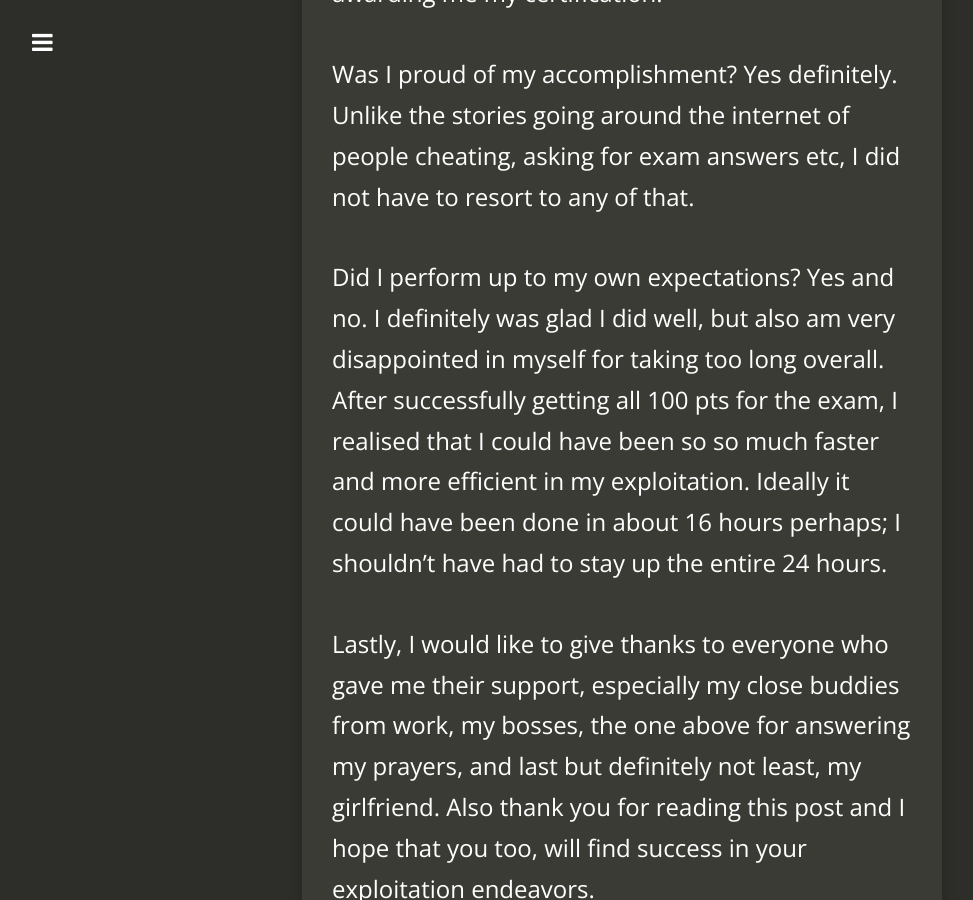
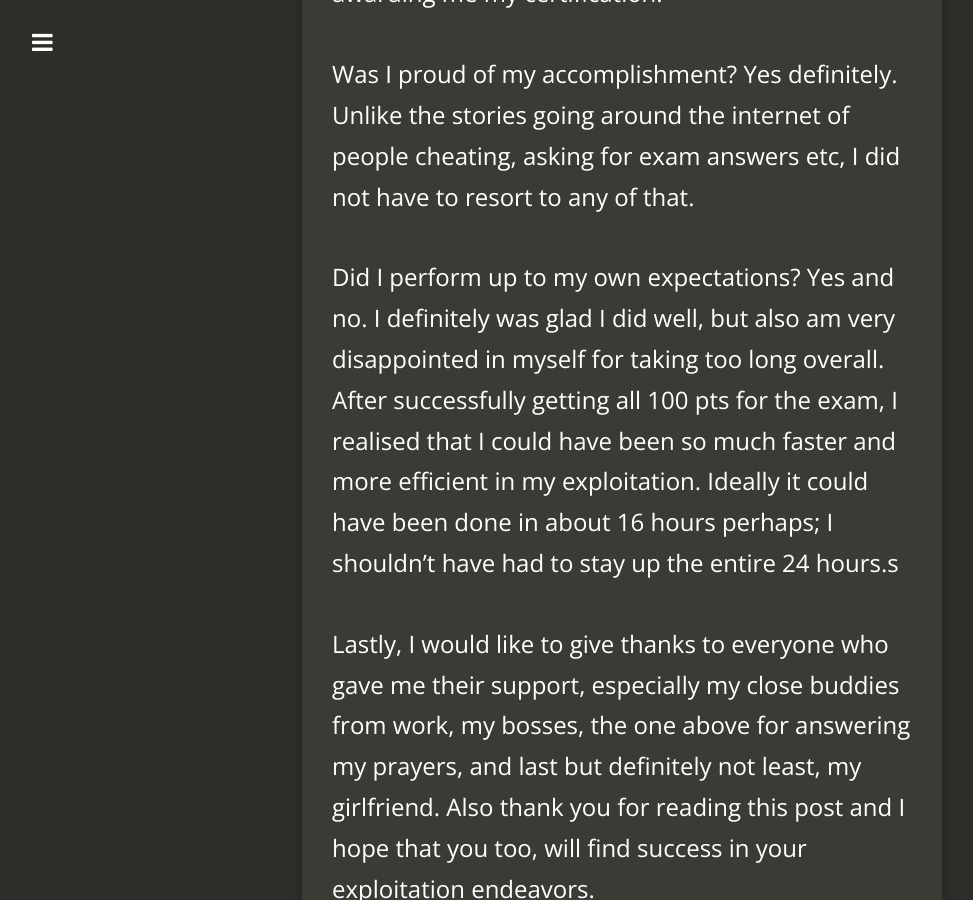
Before and after one commit to Dreamscent/Dreamscent.github.io, a Jekyll site: the page built from _posts/2020-03-16-My-OSCP-Journey.md, in a window 1280 px wide and 900 px high, scrolled down 15091 px. Shown: the whole window, without its empty margins (18-991 px from the left). Built offline with Jekyll 4.4.1, drawn with Linux system fonts in a browser that asks for light colours; nearby versions of some CDN libraries; some of the changed text lies outside the part shown.

```diff
--- a/_posts/2020-03-16-My-OSCP-Journey.md
+++ b/_posts/2020-03-16-My-OSCP-Journey.md
@@ -231,7 +231,7 @@ Was I proud of my accomplishment? Yes definitely. Unlike the stories going aroun
 
 
 
-Did I perform up to my own expectations? Yes and no. I definitely was glad I did well, but also am very disappointed in myself  for taking too long overall. After successfully getting all 100 pts for the exam, I realised that I could have been so so much faster and more efficient in my exploitation. Ideally it could have been done in about 16 hours perhaps; I shouldn't have had to stay up the entire 24 hours.
+Did I perform up to my own expectations? Yes and no. I definitely was glad I did well, but also am very disappointed in myself  for taking too long overall. After successfully getting all 100 pts for the exam, I realised that I could have been so much faster and more efficient in my exploitation. Ideally it could have been done in about 16 hours perhaps; I shouldn't have had to stay up the entire 24 hours.s
 
 
 
```
Also changed, not shown: other parts of _posts/2020-03-16-My-OSCP-Journey.md (+1 -1 lines).
